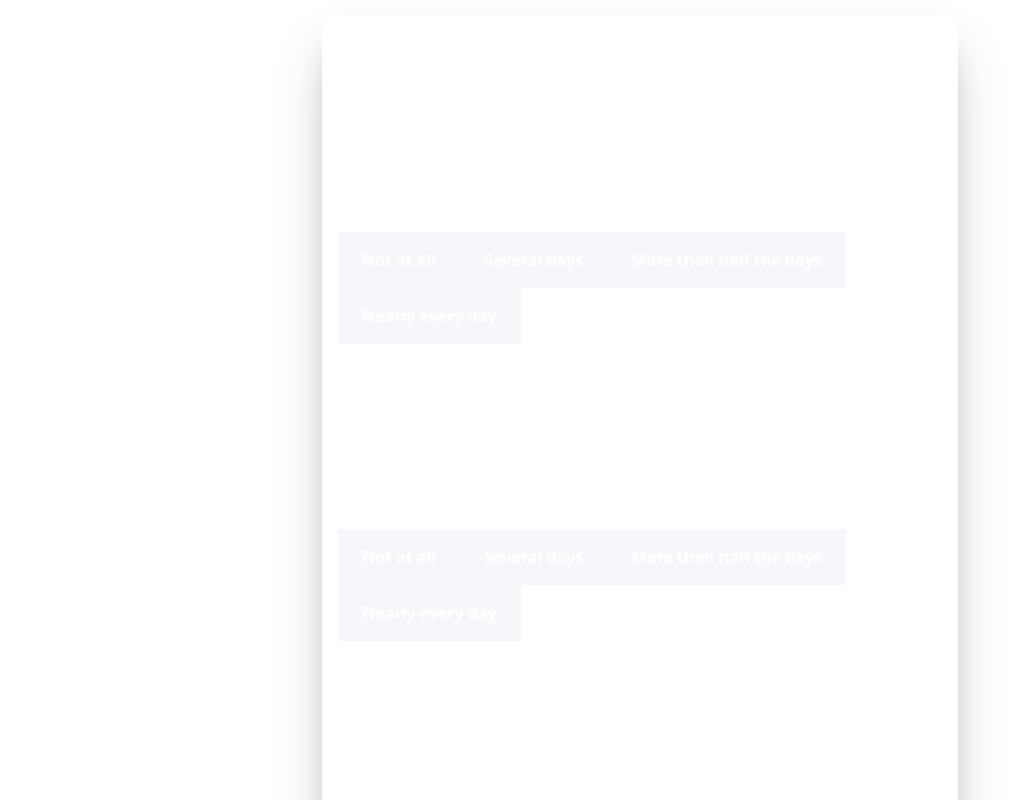
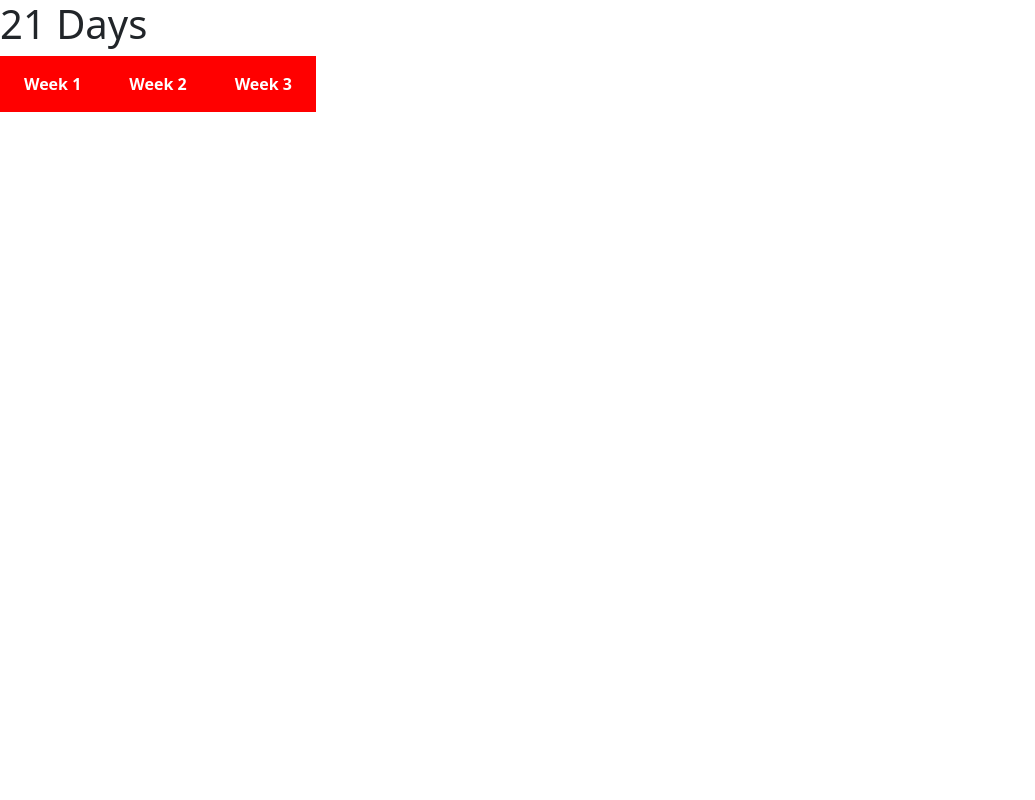
Before and after one commit to vjaiweb/InnerSukh, a React (Create React App) app in the folder client/: page / in a window 1280 px wide. Shown: the top 800 px of the page, without its empty margins (0-1035 px from the left). Built offline with nearby package versions, Linux system fonts and the light colour scheme.

Commit message:
21 started

```diff
--- a/client/src/App.js
+++ b/client/src/App.js
@@ -1,7 +1,9 @@
+/* eslint-disable no-unused-vars */
 import React, { useState } from "react";
 import { BrowserRouter as Router,  Route, Routes,useParams } from "react-router-dom";
 import "./App.css";
 import { Quiz } from "./Components/Quiz/Quiz.js";
+import Drop from "./pages/21day";
 
 function App() {
 
@@ -9,9 +11,7 @@ function App() {
   return (
     <>
       <Router>
-
-      <Quiz />
-
+         <Drop/>
 
       </Router>
   </>
--- /dev/null
+++ b/client/src/Components/21days/Content.js
@@ -0,0 +1,11 @@
+import React from 'react';
+
+function Content({ content }) {
+  return (
+    <div>
+      <button>{content}</button>
+    </div>
+  );
+}
+
+export default Content;
--- /dev/null
+++ b/client/src/Components/21days/Day.js
@@ -0,0 +1,9 @@
+import React from 'react';
+
+function Day({ dayNumber, onClick }) {
+  return (
+    <button onClick={() => onClick(dayNumber)}>Day {dayNumber}</button>
+  );
+}
+
+export default Day;
--- /dev/null
+++ b/client/src/Components/21days/Week.js
@@ -0,0 +1,9 @@
+import React from 'react';
+
+function Week({ weekNumber, onClick }) {
+  return (
+    <button onClick={() => onClick(weekNumber)}>Week {weekNumber}</button>
+  );
+}
+
+export default Week;
--- /dev/null
+++ b/client/src/pages/21day.css
@@ -0,0 +1,7 @@
+.heading {
+    padding: auto;
+    display: flexbox;
+}
+button{
+    border-radius: 10%;
+}
--- /dev/null
+++ b/client/src/pages/21day.js
@@ -0,0 +1,57 @@
+import React, { useState } from 'react';
+import Week from '../Components/21days/Week';
+import Day from '../Components/21days/Day';
+import Content from '../Components/21days/Content';
+import "./21day.css"
+
+function Drop() {
+  const [selectedWeek, setSelectedWeek] = useState(null);
+  const [selectedDay, setSelectedDay] = useState(null);
+
+  const handleWeekClick = (weekNumber) => {
+    setSelectedWeek(weekNumber);
+    setSelectedDay(null);
+  };
+
+  const handleDayClick = (dayNumber) => {
+    setSelectedDay(dayNumber);
+  };
+
+  return (
+    <div className='heading'>
+        <h1>21 Days </h1>
+      <div className='week'>
+        {[1, 2, 3].map((week) => (
+          <Week
+            key={week}
+            weekNumber={week}
+            onClick={handleWeekClick}
+          />
+        ))}
+      </div>
+      {selectedWeek && (
+        <div>
+          <h2>Week {selectedWeek} Days:</h2>
+          <div className='day'>
+            {[1, 2, 3, 4, 5, 6, 7].map((day) => (
+              <Day
+                key={day}
+                dayNumber={day}
+                onClick={handleDayClick}
+              />
+            ))}
+          </div>
+        </div>
+      )}
+      {selectedDay && (
+        <div className='content'>
+          <h3>Day {selectedDay} Content:</h3>
+          <Content content="Meditation" />
+          <Content content="Gratitude" />
+        </div>
+      )}
+    </div>
+  );
+}
+
+export default Drop;
```
Also changed, not shown: client/src/pages/index.js (deleted).
